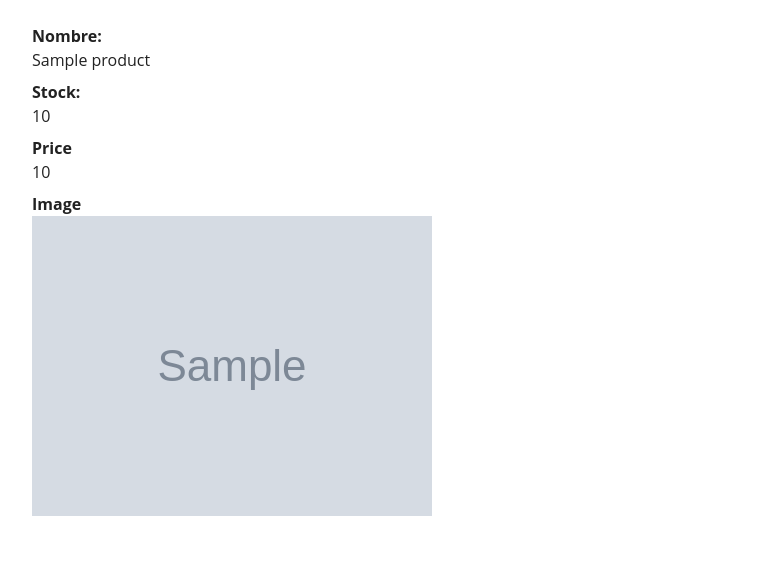
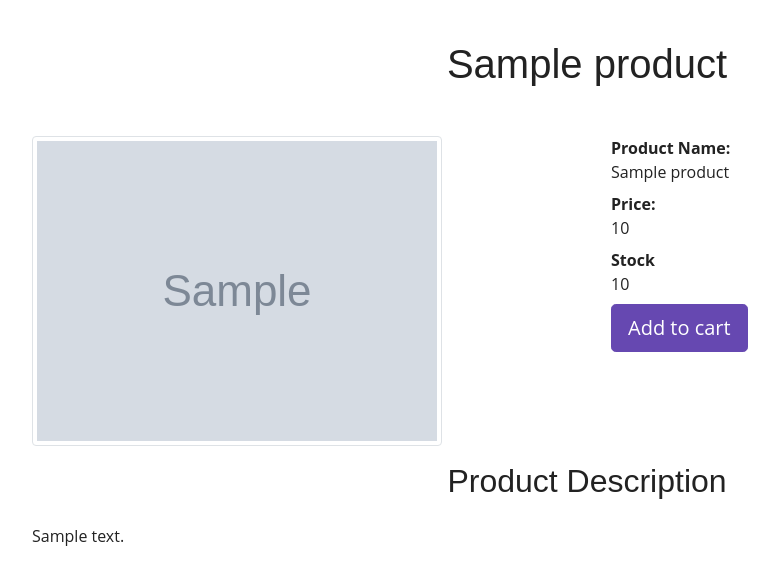
Before and after one commit to JosueDLA/Django-Store, a Django app: template products/templates/products/detail.html in a window 1280 px wide. Shown: the part 74-659 px from the top of the page, without its empty margins (53-832 px from the left). Run offline with Django 3.2, Linux system fonts and the light colour scheme; the template is opened without the code that fills it: most values are stand-ins (such as "Sample title", 1, 10 or a date in 2020); grey boxes marked "Sample" are stand-in pictures; some libraries are stand-ins or nearby versions.

Commit message:
Update product description view

```diff
--- a/products/templates/products/detail.html
+++ b/products/templates/products/detail.html
@@ -1,17 +1,37 @@
 {% extends 'shared/base.html' %}
+{% load static %}
+
+{% block Title %} {{ product.name }} {% endblock Title %}
+
+{% block Head %}
+<link rel="stylesheet" href="{% static 'main/css/home.css' %}" />
+{% endblock Head %}
 
 {% block Content %}
 <div class="container pt-4">
-    <dl>
-        <dt>Nombre: </dt>
-        <dd>{{ product.name }}</dd>
-        <dt>Stock:</dt>
-        <dd>{{ product.stock }}</dd>
-        <dt>Price</dt>
-        <dd>{{ product.price }}</dd>
-        <dt>Image</dt>
-        <dd><img src="{{ product.image.url }}" alt="{{ product.name }}"></dd>
+    <h1>{{ product.name }}</h1>
+    <div class="row">
+        <div class="col-12 col-md-12 col-lg-6 col-xl-6 mt-4">
+            <img src="{{ product.image.url }}" class="img-thumbnail" alt="{{ product.name }}">
+        </div>
+        <div class="col-12 col-md-12 col-lg-6 col-xl-6 mt-4 pl-4">
+            <dl>
+                <dt>Product Name:</dt>
+                <dd>{{ product.name }}</dd>
 
-    </dl>
+                <dt>Price:</dt>
+                <dd>{{ product.price }}</dd>
+
+                <dt>Stock</dt>
+                <dd>{{ product.stock }}</dd>
+
+                <a href="https://www.youtube.com/watch?v=oHg5SJYRHA0" class="btn btn-primary btn-lg">Add to cart</a>
+            </dl>
+        </div>
+        <div class="col-12">
+            <h2>Product Description</h2>
+            {{ product.description | safe }}
+        </div>
+    </div>
 </div>
 {% endblock Content %}
```
